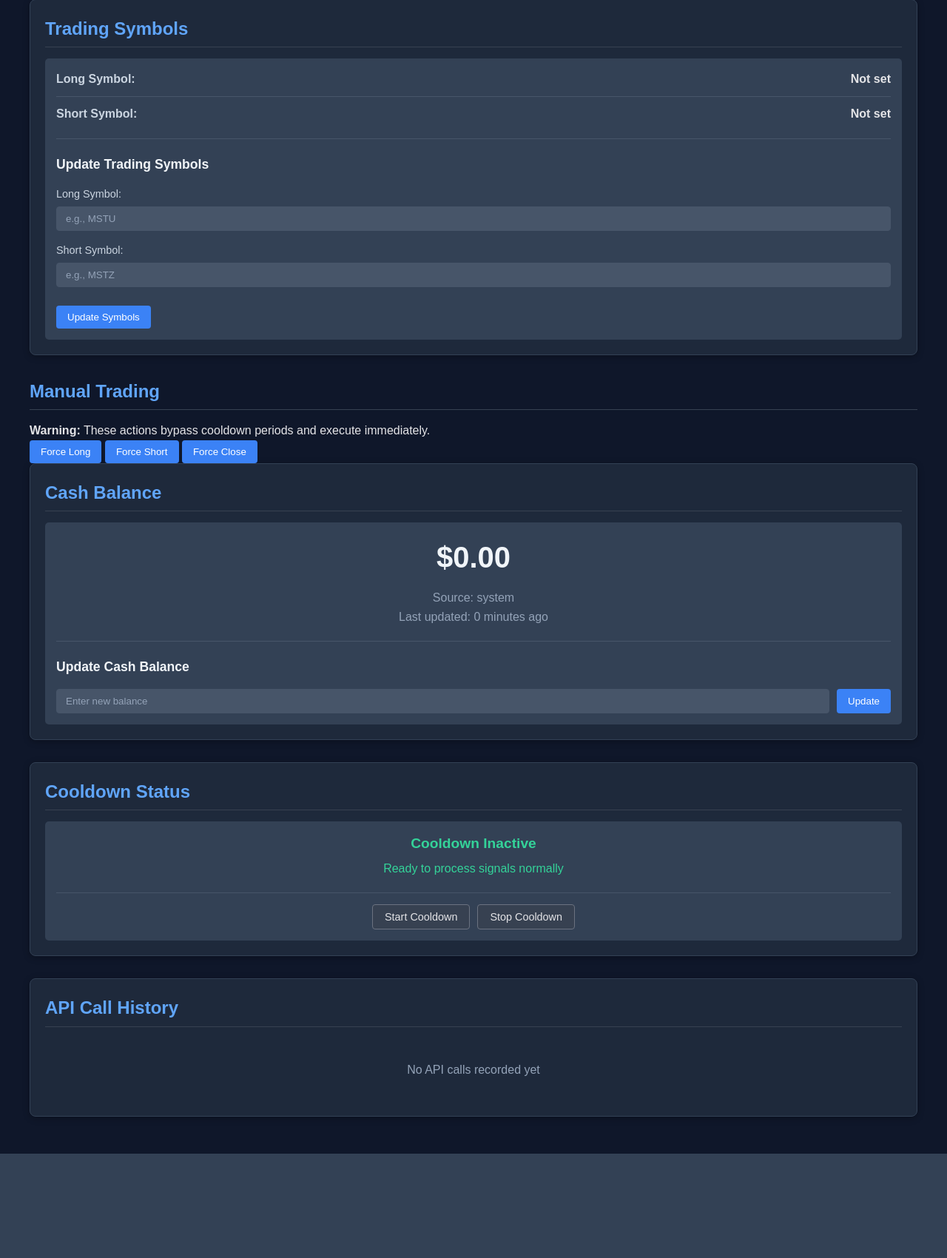
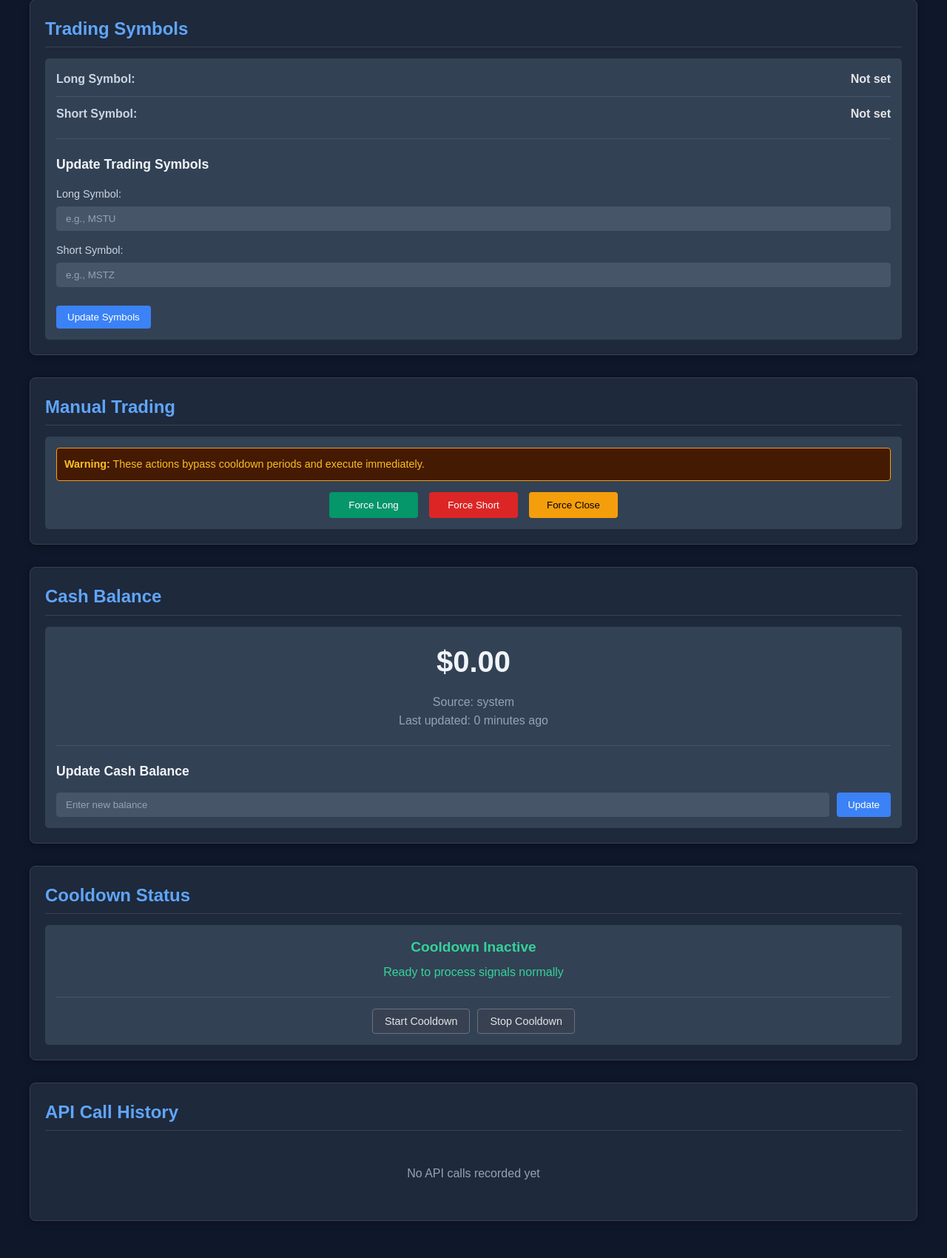
Before and after one commit to naikamit/April10, a FastAPI app: page / in a window 1280 px wide. Shown: the part 21-1721 px from the top of the page at 74% size. Before the commit the page ends 1580 px from the top, so only its background shows below. Run offline with FastAPI, Linux system fonts and the light colour scheme.

Commit message:
Update style.css

```diff
--- a/static/style.css
+++ b/static/style.css
@@ -78,6 +78,7 @@ h2 {
 
 .status-section,
 .symbols-section,
+.manual-section,
 .cash-section,
 .cooldown-section,
 .api-section {
@@ -91,6 +92,7 @@ h2 {
 
 .status-card,
 .symbols-card,
+.manual-card,
 .cash-card,
 .cooldown-card {
     background-color: #334155;
@@ -226,6 +228,75 @@ button:disabled {
 .symbols-form-group button {
     align-self: flex-start;
     margin-top: 10px;
+}
+
+.manual-warning {
+    background-color: #451a03;
+    border: 1px solid #f59e0b;
+    border-radius: 4px;
+    padding: 10px;
+    margin-bottom: 15px;
+    color: #fbbf24;
+    font-size: 0.9rem;
+}
+
+.manual-controls {
+    display: flex;
+    gap: 15px;
+    justify-content: center;
+}
+
+.manual-btn {
+    background-color: #6b7280;
+    color: white;
+    border: none;
+    padding: 10px 20px;
+    border-radius: 4px;
+    cursor: pointer;
+    transition: all 0.3s;
+    font-weight: 500;
+    min-width: 120px;
+}
+
+.manual-btn:hover {
+    transform: translateY(-1px);
+    box-shadow: 0 2px 8px rgba(0, 0, 0, 0.3);
+}
+
+.manual-btn:active {
+    transform: translateY(0);
+}
+
+.manual-btn:disabled {
+    background-color: #4b5563;
+    cursor: not-allowed;
+    transform: none;
+    box-shadow: none;
+}
+
+.force-long {
+    background-color: #059669;
+}
+
+.force-long:hover {
+    background-color: #047857;
+}
+
+.force-short {
+    background-color: #dc2626;
+}
+
+.force-short:hover {
+    background-color: #b91c1c;
+}
+
+.force-close {
+    background-color: #f59e0b;
+    color: #000;
+}
+
+.force-close:hover {
+    background-color: #d97706;
 }
 
 .cooldown-active {
```
